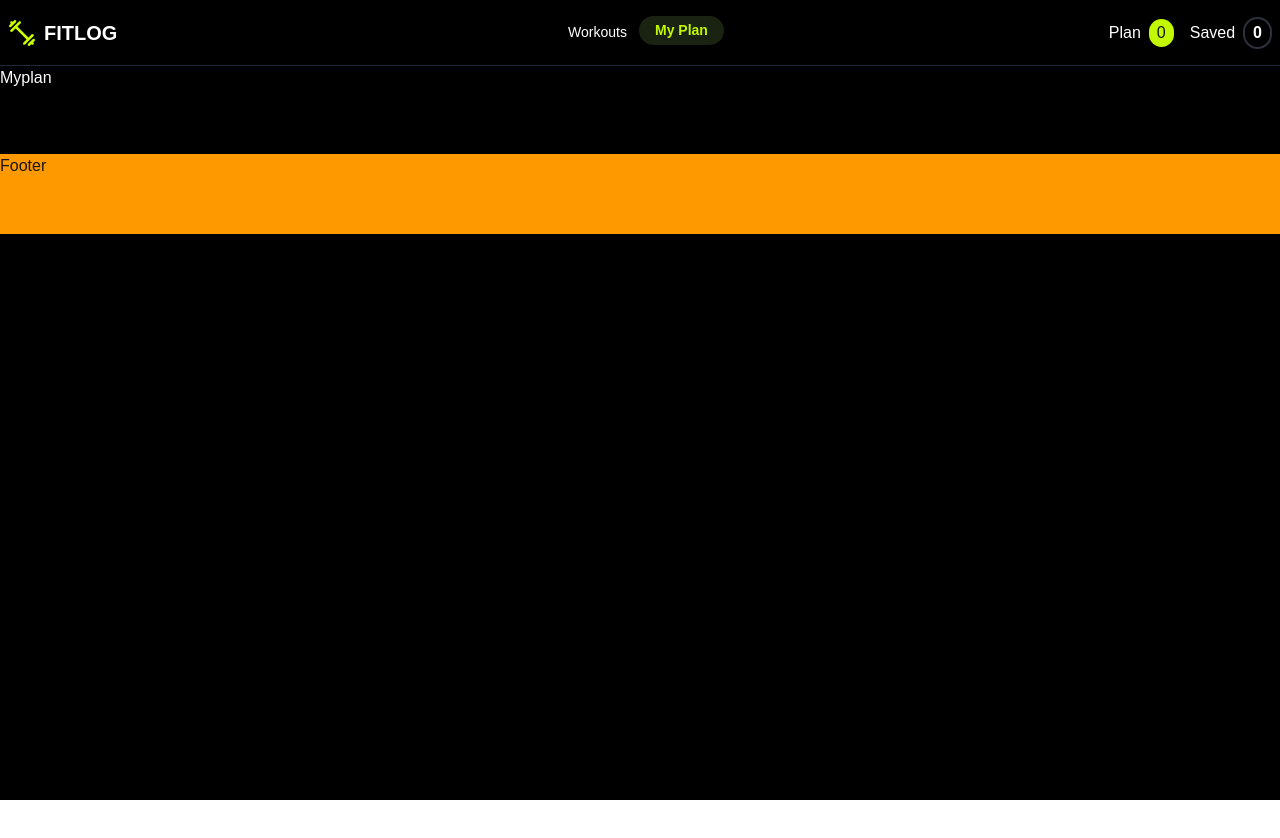
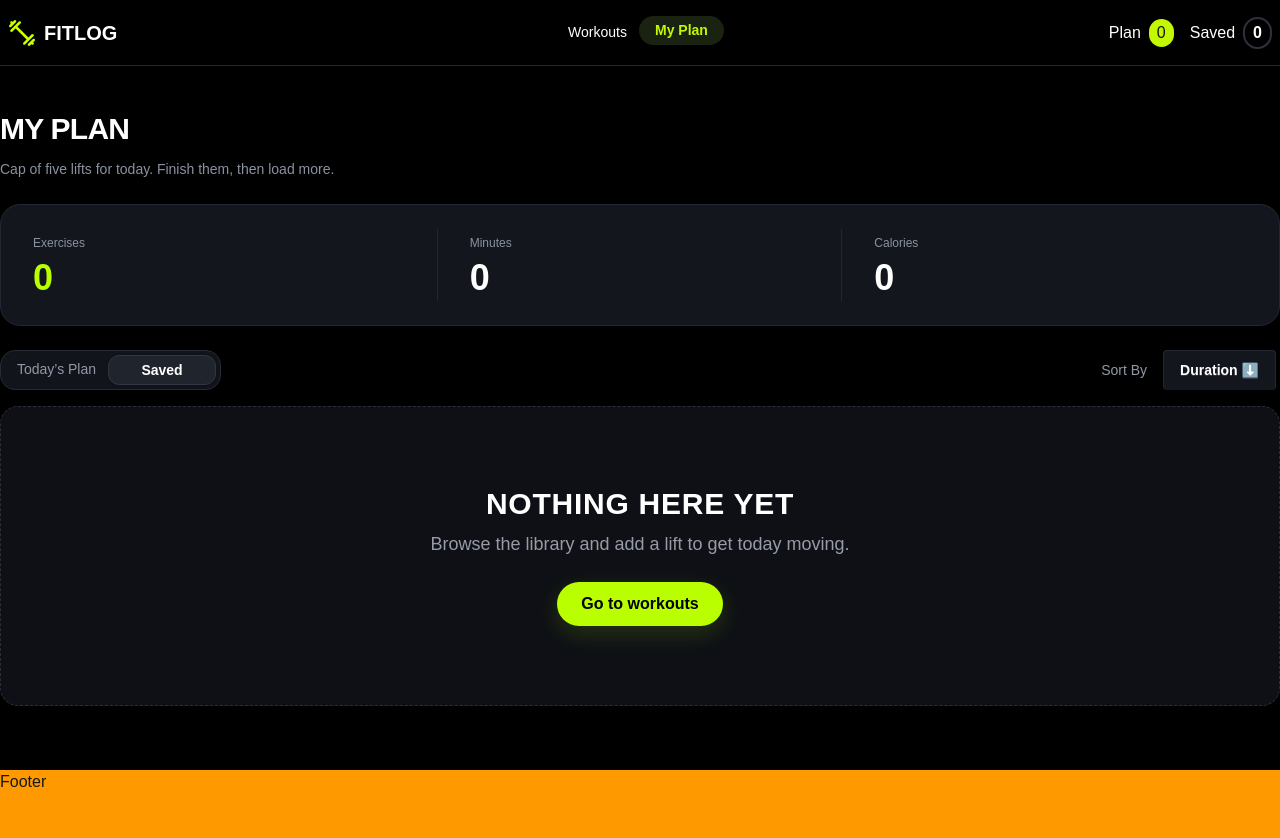
Before and after one commit to Irtisam99/Fit-Log, a Next.js app: page /myPlan in a window 1280 px wide. Shown: the top 838 px of the page. Before the commit the page ends 800 px from the top, so only its background shows below. Built offline with nearby package versions, Linux system fonts and the light colour scheme.

Commit message:
Implemented myPlan UI

```diff
--- a/package.json
+++ b/package.json
@@ -12,7 +12,8 @@
     "lucide-react": "^1.49.0",
     "next": "16.3.6",
     "react": "19.2.8",
-    "react-dom": "19.2.8"
+    "react-dom": "19.2.8",
+    "react-toastify": "^11.1.0"
   },
   "devDependencies": {
     "@tailwindcss/postcss": "^4",
--- a/src/app/layout.tsx
+++ b/src/app/layout.tsx
@@ -4,6 +4,7 @@ import "./globals.css";
 import Navbar from "@/components/shared/Navbar";
 import Footer from "@/components/shared/Footer";
 import FitLogProvider from "@/context/FitLogContext";
+import { ToastContainer } from "react-toastify";
 
 const geistSans = Geist({
   variable: "--font-geist-sans",
@@ -32,6 +33,7 @@ export default function RootLayout({ children }: LayoutProps<"/">) {
           {children}
           <Footer></Footer>
         </FitLogProvider>
+        <ToastContainer position="bottom-right"></ToastContainer>
       </body>
     </html>
   );
--- a/src/app/myPlan/page.tsx
+++ b/src/app/myPlan/page.tsx
@@ -1,10 +1,134 @@
-import React from 'react';
+import React from "react";
 
 const MyPlan = () => {
     return (
-        <div className='text-white'>
-            Myplan
-        </div>
+        <main className=" text-white container mx-auto mt-[40px]">
+
+            {/* Header */}
+            <section>
+                <h1 className="text-[30px] font-extrabold uppercase tracking-tight">
+                    MY PLAN
+                </h1>
+
+                <p className="mt-2 text-base text-[#8A92A0] text-[14px]">
+                    Cap of five lifts for today. Finish them, then load more.
+                </p>
+            </section>
+
+            {/* Statistics */}
+            <section className="mt-6 h-[122px] rounded-[20px] border border-[#232732] bg-[#13161D] px-[32px] py-[24px]">
+
+                <div className="grid h-full grid-cols-3">
+
+                    {/* Exercises */}
+                    <div className="flex flex-col justify-center border-r border-[#232732]">
+                        <p className="text-[12px] text-[#8A92A0]">
+                            Exercises
+                        </p>
+
+                        <p className="mt-2 text-[36px] font-extrabold leading-none text-[#B9FF00]">
+                            0
+                        </p>
+                    </div>
+
+                    {/* Minutes */}
+                    <div className="flex flex-col justify-center border-r border-[#232732] pl-[32px]">
+                        <p className="text-[12px] text-[#8A92A0]">
+                            Minutes
+                        </p>
+
+                        <p className="mt-2 text-[36px] font-extrabold leading-none">
+                            0
+                        </p>
+                    </div>
+
+                    {/* Calories */}
+                    <div className="flex flex-col justify-center pl-[32px]">
+                        <p className="text-[12px] text-[#8A92A0]">
+                            Calories
+                        </p>
+
+                        <p className="mt-2 text-[36px] font-extrabold leading-none">
+                            0
+                        </p>
+                    </div>
+
+                </div>
+
+            </section>
+
+            {/* Tabs + Sort */}
+            <section className="mt-6 flex flex-col gap-5 sm:flex-row sm:items-center sm:justify-between">
+
+                {/* Tabs */}
+                <div className="flex w-fit rounded-[15px] h-[40px] border border-[#252A35] bg-[#11141A] p-1">
+                    <button
+                        className="rounded-[11px] w-[103px] h-[28px] text-[14px] text-[#9298A7]"
+                    >
+                        Today’s Plan
+                    </button>
+
+                    <button
+                        className="rounded-[11px] border border-[#303642] bg-[#20242D] w-[108px] h-[30px]  text-[14px] font-semibold text-white shadow-sm"
+                    >
+                        Saved
+                    </button>
+                </div>
+
+                {/* Sort */}
+                <div className="flex items-center gap-3 h-[34px]">
+                    <span className="text-[14px] text-[#9298A7]">
+                        Sort By
+                    </span>
+
+                    <div className="dropdown dropdown-end">
+                        <div
+                            tabIndex={0}
+                            role="button"
+                            className="btn m-1 bg-[#13161D] text-white hover:bg-[#1c212b] border border-[#232732] border-b-0 shadow-none text-[14px]"
+                        >
+                            Duration ⬇️️
+                        </div>
+                        <ul tabIndex={-1} className="dropdown-content menu bg-base-100 rounded-box z-1 w-52 p-2 shadow-sm text-black">
+                            <li><a>Item 1</a></li>
+                            <li><a>Item 2</a></li>
+                        </ul>
+                    </div>
+
+
+                    {/*
+                    <button className="flex items-center gap-3 rounded-[13px] border border-[#292F3A] bg-[#11141A] h-[34px] text-base text-white">
+                        Duration
+
+                        <span className="h-2 w-2 rotate-45 border-b border-r border-[#9298A7]" />
+                    </button> */}
+                </div>
+
+            </section>
+
+            {/* Empty State */}
+            <section className="mt-4 flex h-[300px] items-center justify-center rounded-[18px] border border-dashed border-[#292E38] bg-[#0E1015] px-6">
+
+                <div className="flex flex-col items-center text-center">
+
+                    <h2 className="text-[20px] font-extrabold uppercase tracking-wide sm:text-3xl">
+                        NOTHING HERE YET
+                    </h2>
+
+                    <p className="mt-2 text-[12px] text-[#969BA8] sm:text-lg">
+                        Browse the library and add a lift to get today moving.
+                    </p>
+
+
+                    <button className="mt-6 rounded-full bg-[#B9FF00] px-6 py-2.5 text-[16px] font-semibold text-black shadow-[0_8px_25px_rgba(185,255,0,0.15)] transition hover:bg-[#c7ff29]">
+                        Go to workouts
+                    </button>
+
+                </div>
+
+            </section>
+
+        </main>
     );
 };
 
--- a/src/components/WorkoutActions.tsx
+++ b/src/components/WorkoutActions.tsx
@@ -1,6 +1,7 @@
 'use client';
 import { FitLogContext } from '@/context/FitLogContext';
 import React, { useContext } from 'react';
+import { toast } from 'react-toastify';
 
 const WorkoutActions = ({ workout }: { workout: libraryType }) => {
     const context = useContext(FitLogContext)
@@ -13,9 +14,12 @@ const WorkoutActions = ({ workout }: { workout: libraryType }) => {
         })
 
         if (alreadyAdded === false) {
+            toast.success("Added to Today's Plan!")
             context.setTodayPlan([...context.todayPlan, workout]);
+        } else {
+            toast.info("Workout is already in today's plan!");
+        }
 
-        }
     }
     const handlerSaved = () => {
         if (!context) return;
@@ -25,8 +29,13 @@ const WorkoutActions = ({ workout }: { workout: libraryType }) => {
         });
 
         if (!alreadySaved) {
+            toast.success("Added to Today's Plan!")
             context.setSavedWorkouts([...context.savedWorkouts, workout]);
+
+        } else {
+            toast.info("Workout is already in today's plan!");
         }
+
     }
 
     return (
```
Also changed, not shown: 1 other file (tests, documents, lock files or other folders).
